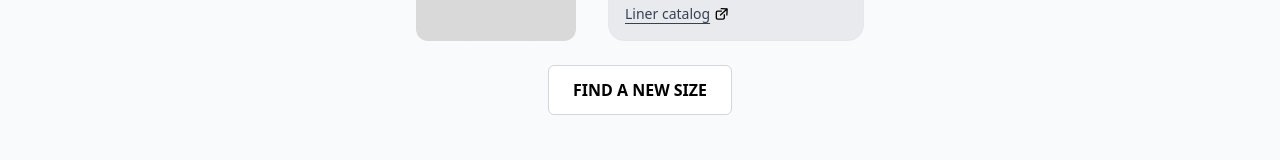
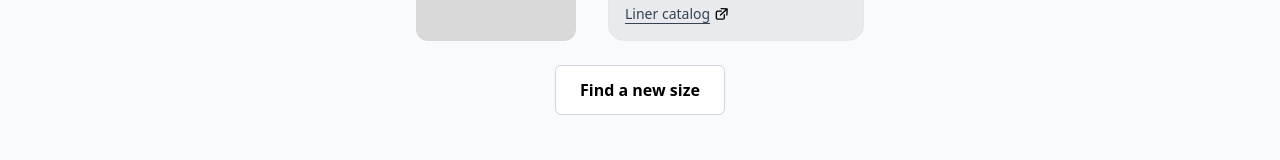
Before and after one commit to EthnoDev/ethnocare-online-tool, a React (Vite) app: page /sizing/liner/size in a window 1280 px wide. Shown: the part 631-791 px from the top of the page. Built offline with nearby package versions, Linux system fonts and the light colour scheme.

Commit message:
small button edit

```diff
--- a/src/pages/sizing/liner/Size.jsx
+++ b/src/pages/sizing/liner/Size.jsx
@@ -317,9 +317,9 @@ export default function SizeLiner() {
         <div className="flex justify-center mb-10">
           <button
             onClick={handleRestart}
-            className={`px-6 py-3 text-base rounded-md border font-sans font-bold transition-all cursor-pointer uppercase
+            className={`px-6 py-3 text-base rounded-md border font-sans font-bold transition-all cursor-pointer
               ${isRestarting
-                ? "bg-[#090C41] text-[#090C41]"
+                ? "bg-[#090C41] text-white text-[#090C41]"
                 : "bg-white text-black border-gray-300 hover:border-black"
               }`}
           >
```
